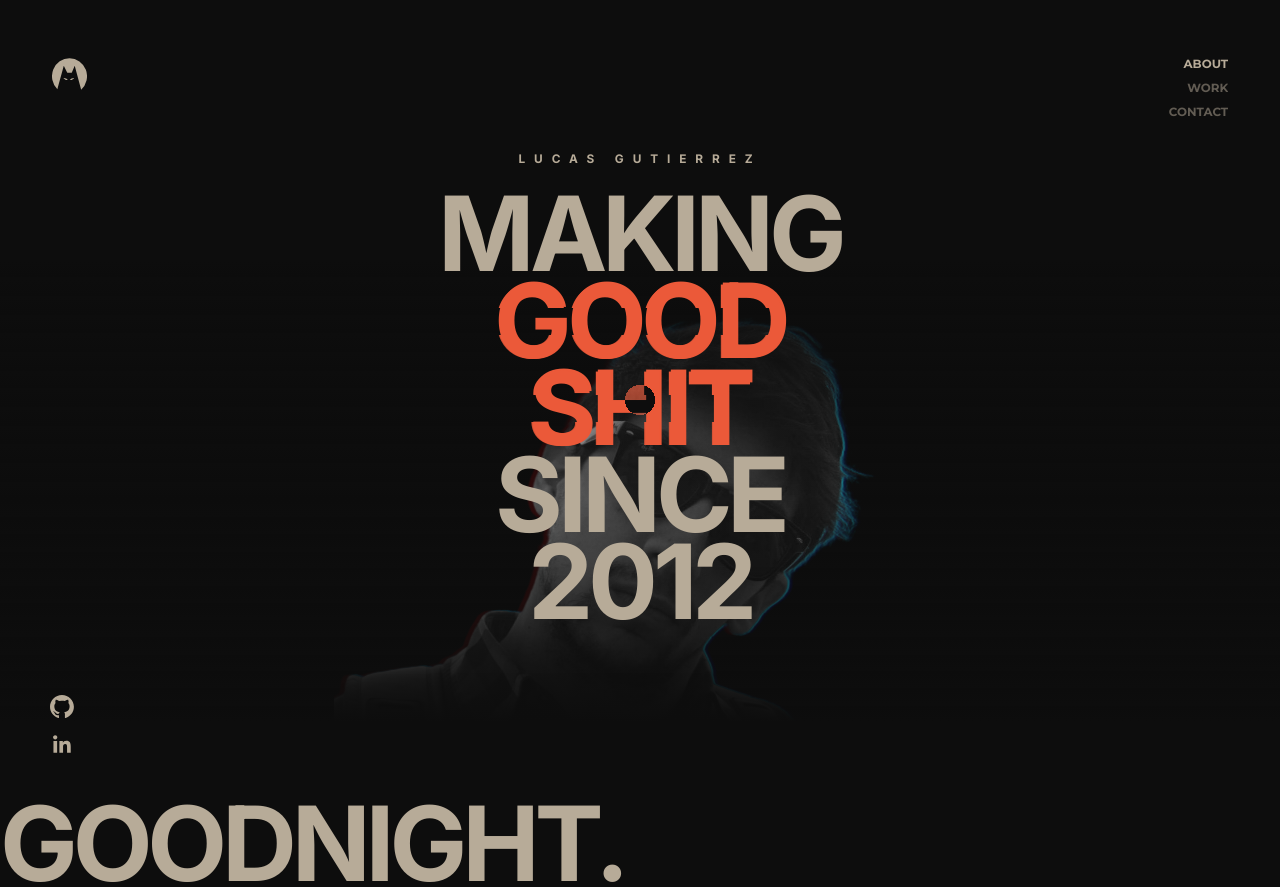
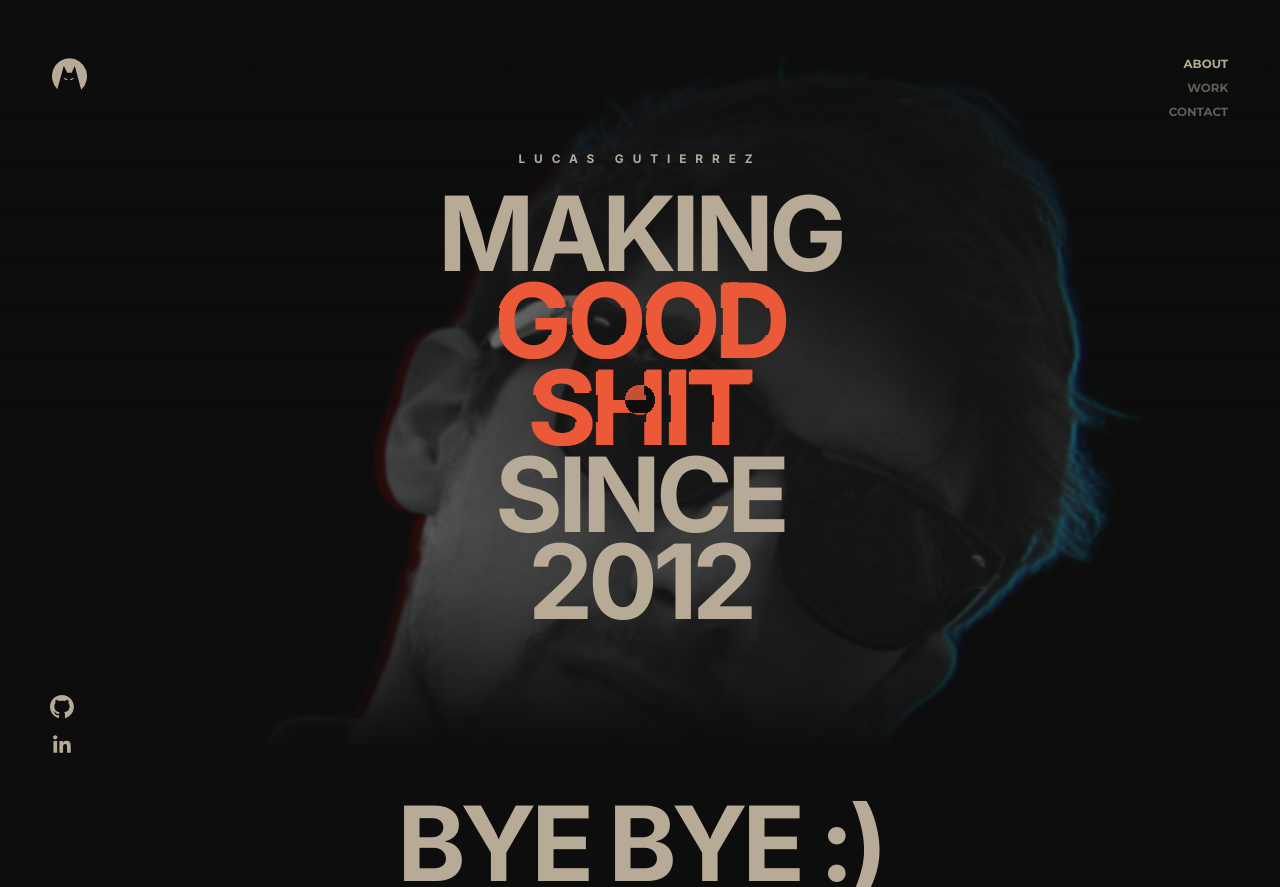
Before and after one commit to Lukz07/Lukz07.github.io, a Next.js app: page / in a window 1280 px wide. Built offline with nearby package versions, Linux system fonts and the light colour scheme.

Commit message:
changed more on hero bg

```diff
--- a/app/components/Sections/About/index.scss
+++ b/app/components/Sections/About/index.scss
@@ -13,17 +13,21 @@
       position: absolute;
       top: 0;
       width: 100%;
-      display: block;
-      transform: translate3d(0, 0,0) rotate(0);
+      display: flex;
+      transform: translate3d(0,0,0) rotate(0);
       will-change: transform;
+      justify-content: flex-end;
 
       .banner-container {
         height: 100%;
-        display: block;
+        width: 100%;
+        display: flex;
+        position: relative;
 
         .banner {
           height: 100%;
-          object-fit: none;
+          object-fit: cover;
+          object-position: bottom 125px right 30%;
           width: calc(100% + 1px);
           opacity: .67;
         }
@@ -46,7 +50,7 @@
         height: 50%;
         width: 100%;
         background: rgb(13,13,13);
-        background: linear-gradient(180deg, rgba(13,13,13,1) 60%, rgba(13,13,13,0) 100%);
+        background: linear-gradient(180deg, rgba(13,13,13,1) 10%, rgba(13,13,13,0) 100%);
       }
     }
 
@@ -207,7 +211,25 @@
   }
 }
 
-@media (min-width: 1200px) {
+@media (min-width: 768px) and (max-width: 1199px) {
+  .h1, h1 {
+    font-size: 6.875rem;
+  }
+
+  .about {
+    .hero {
+      .hero-bg {
+        .banner-container {
+          .banner {
+            object-position: bottom 200px right 30%;
+          }
+        }
+      }
+    }
+  }
+}
+
+@media (min-width: 1200px) and (max-width: 1399px){
   .h1, h1 {
     font-size: 8.75rem;
   }
@@ -221,6 +243,11 @@
           .banner {
             width: 100%;
           }
+        }
+
+        .bottom-gradient {
+          height: 55%;
+          background: linear-gradient(0deg, rgba(13,13,13,1) 70%, rgba(13,13,13,0) 100%);
         }
       }
 
@@ -236,3 +263,9 @@
     }
   }
 }
+
+@media (min-width: 1400px) {
+  .h1, h1 {
+    font-size: 8rem;
+  }
+}
--- a/app/components/Sections/About/index.tsx
+++ b/app/components/Sections/About/index.tsx
@@ -1,6 +1,6 @@
 "use client"
 import "./index.scss";
-import {ParallaxBanner} from "react-scroll-parallax";
+import {ParallaxBanner, Parallax} from "react-scroll-parallax";
 import { gsap } from "gsap";
 import Image from "next/image";
 import {useEffect} from "react";
@@ -63,7 +63,7 @@ const About = ({className}: AboutProps) => {
           {
             speed: -15,
             scale: [1, 1, 'easeOutCubic'],
-            translateY: [0,50],
+            translateY: [0,70],
             children: (
               <div className="hero-bg full aspect-auto">
                 <div className="banner-container">
@@ -72,7 +72,8 @@ const About = ({className}: AboutProps) => {
                     alt="banner"
                     fill={true}
                     className="banner"
-                    sizes="(max-width: 768px) 100vw, (max-width: 1200px) 100vw, 33v"
+                    sizes="(max-width: 768px) 100vw, (max-width: 1200px) 50vw, 33vw"
+                    style={{ }}
                   />
                 </div>
                 <div className="top-gradient"></div>
@@ -81,7 +82,7 @@ const About = ({className}: AboutProps) => {
             )
           },
           {
-            speed: -200,
+            speed: -15,
             children: (
               <div className="hero-content">
                   <div className="flex flex-row justify-center">
@@ -151,9 +152,11 @@ const About = ({className}: AboutProps) => {
           }
         ]} className="hero">
       </ParallaxBanner>
-      <div className="center full">
-        <h1 className="headline gray">Goodnight.</h1>
-      </div>
+      <Parallax className="hero-content">
+        <div className="flex flex-row justify-center">
+          <h1 className="headline gray">Bye bye :)</h1>
+        </div>
+      </Parallax>
     </div>
   )
 };
--- a/app/layout.tsx
+++ b/app/layout.tsx
@@ -1,5 +1,6 @@
 import './globals.css'
 import { Inter } from 'next/font/google';
+import Script from "next/script";
 
 const inter = Inter({ subsets: ['latin'] })
 
```
